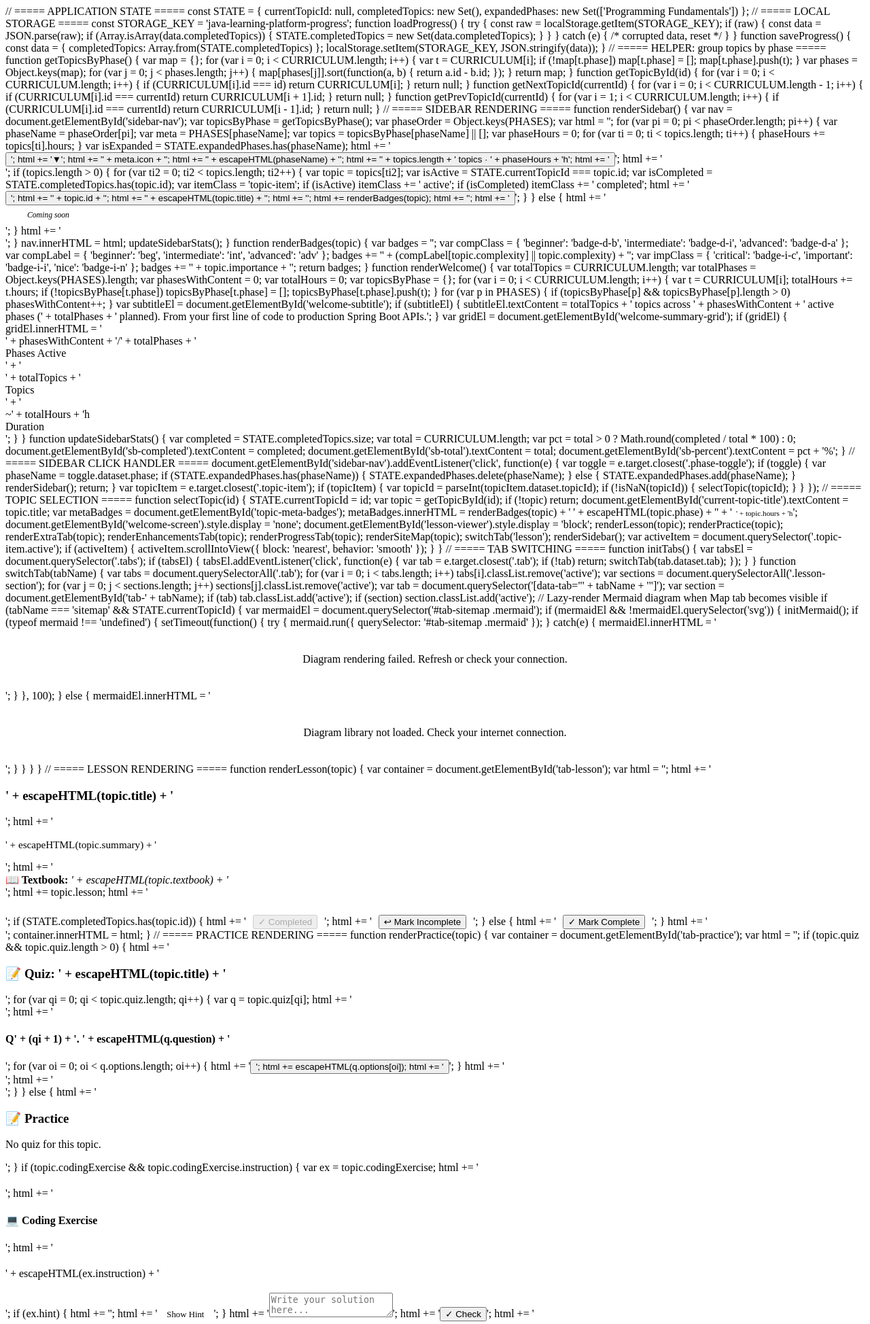
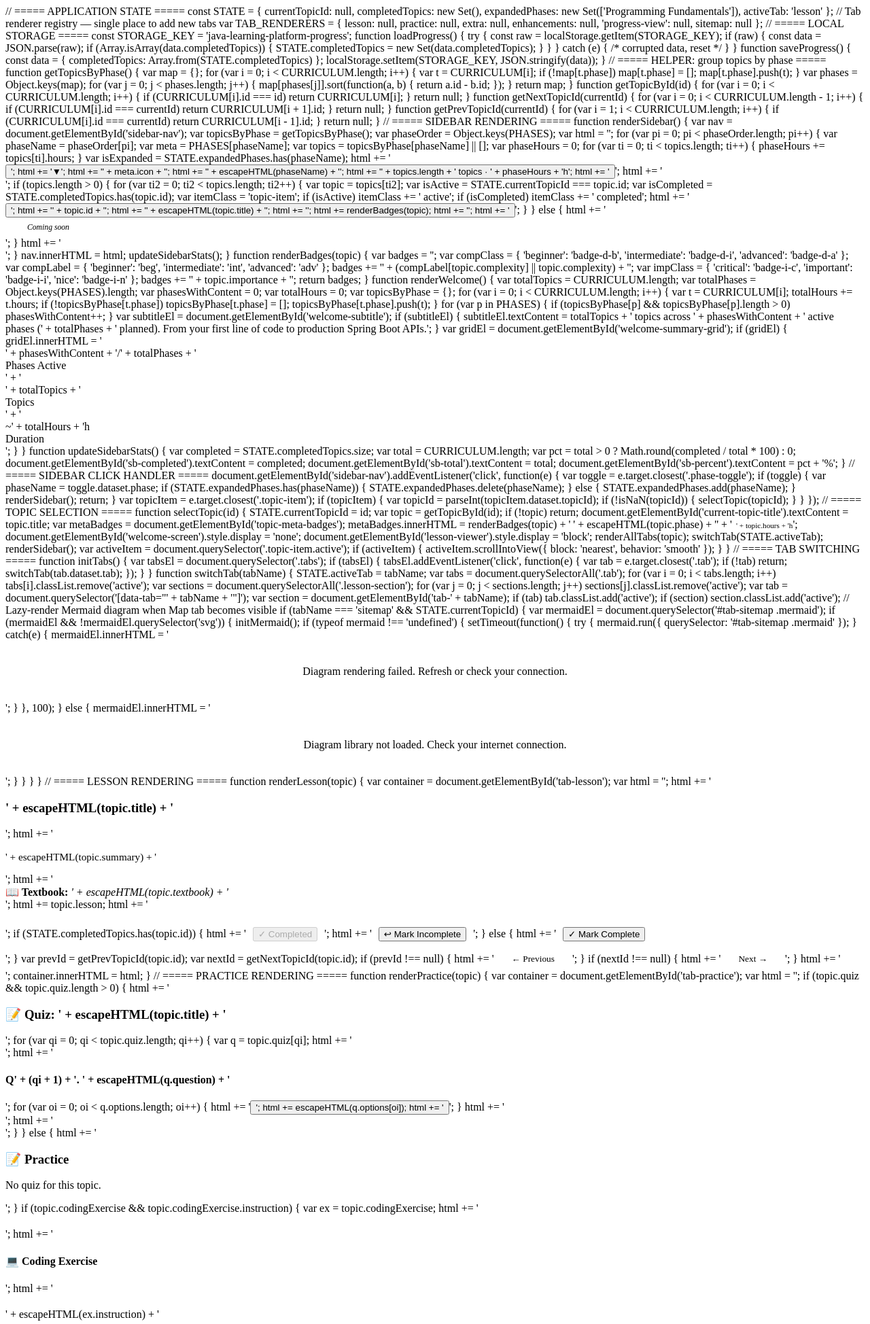
Before and after one commit to Eloise2011/java-learning-platform, a Python web app: template src/templates/tail.html in a window 1280 px wide. Shown: the top 1948 px of the page at 68% size. Run offline with Jinja, Linux system fonts and the light colour scheme; the template is opened without the code that fills it, so the values that code supplies are empty.

Commit message:
Rebuild dist with v1.4 templates

```diff
--- a/src/templates/head.html
+++ b/src/templates/head.html
@@ -7,8 +7,8 @@
 <style>*, *::before, *::after { box-sizing: border-box; margin: 0; padding: 0; }
 :root {
   --bg: #faf9f7; --surface: #ffffff; --surface2: #f3f1ee; --surface3: #e2ded8;
-  --text: #1e293b; --text2: #64748b; --text3: #94a3b8;
-  --accent: #2563eb; --accent2: #7c3aed; --success: #059669; --warning: #d97706;
+  --text: #1e293b; --text2: #475569; --text3: #64748b;
+  --accent: #2563eb; --accent2: #7c3aed; --success: #047857; --warning: #d97706;
   --danger: #dc2626;
   --java: #ea580c; --tools: #9333ea; --dsa: #db2777; --db: #2563ea;
   --web: #0284c7; --spring: #4d7c0f;
@@ -150,6 +150,7 @@ body { font-family: var(--font); background: var(--bg); color: var(--text); heig
 .notify-prompt { background: var(--surface); border: 1px solid var(--accent2); border-radius: var(--radius); padding: 14px; margin-top: 12px; text-align: center; }
 .notify-prompt button { padding: 6px 16px; background: var(--accent2); color: white; border: none; border-radius: 6px; font-weight: 700; cursor: pointer; font-family: var(--font); font-size: 0.8rem; margin-top: 6px; }
 ::-webkit-scrollbar { width: 5px; } ::-webkit-scrollbar-track { background: transparent; } ::-webkit-scrollbar-thumb { background: var(--surface3); border-radius: 3px; }
+button:focus-visible, a:focus-visible, input:focus-visible, textarea:focus-visible, select:focus-visible { outline: 2px solid var(--accent); outline-offset: 2px; }
 @media (max-width: 900px) { body { flex-direction: column; } .sidebar { width: 100%; min-width: 100%; max-height: 38vh; } .main { height: 62vh; } .content-area { padding: 16px; } }
 
 .resource-form { background: var(--surface); border: 1px solid var(--surface3); border-radius: var(--radius); padding: 14px; margin-bottom: 12px; }
--- a/src/templates/tail.html
+++ b/src/templates/tail.html
@@ -2,7 +2,18 @@
 const STATE = {
     currentTopicId: null,
     completedTopics: new Set(),
-    expandedPhases: new Set(['Programming Fundamentals'])
+    expandedPhases: new Set(['Programming Fundamentals']),
+    activeTab: 'lesson'
+};
+
+// Tab renderer registry — single place to add new tabs
+var TAB_RENDERERS = {
+    lesson: null,
+    practice: null,
+    extra: null,
+    enhancements: null,
+    'progress-view': null,
+    sitemap: null
 };
 
 // ===== LOCAL STORAGE =====
@@ -197,13 +208,8 @@ function selectTopic(id) {
     document.getElementById('welcome-screen').style.display = 'none';
     document.getElementById('lesson-viewer').style.display = 'block';
 
-    renderLesson(topic);
-    renderPractice(topic);
-    renderExtraTab(topic);
-    renderEnhancementsTab(topic);
-    renderProgressTab(topic);
-    renderSiteMap(topic);
-    switchTab('lesson');
+    renderAllTabs(topic);
+    switchTab(STATE.activeTab);
     renderSidebar();
 
     var activeItem = document.querySelector('.topic-item.active');
@@ -225,6 +231,7 @@ function initTabs() {
 }
 
 function switchTab(tabName) {
+    STATE.activeTab = tabName;
     var tabs = document.querySelectorAll('.tab');
     for (var i = 0; i < tabs.length; i++) tabs[i].classList.remove('active');
     var sections = document.querySelectorAll('.lesson-section');
@@ -264,12 +271,20 @@ function renderLesson(topic) {
     html += '<div class="textbook-ref"><strong>📖 Textbook:</strong> <em>' + escapeHTML(topic.textbook) + '</em></div>';
     html += topic.lesson;
 
-    html += '<div style="margin-top:24px;display:flex;gap:10px;align-items:center">';
+    html += '<div style="margin-top:24px;display:flex;gap:10px;align-items:center;flex-wrap:wrap">';
     if (STATE.completedTopics.has(topic.id)) {
         html += '<button class="complete-btn" disabled>✓ Completed</button>';
         html += '<button class="reset-btn" onclick="unmarkComplete(' + topic.id + ')">↩ Mark Incomplete</button>';
     } else {
         html += '<button class="complete-btn" onclick="markComplete(' + topic.id + ')">✓ Mark Complete</button>';
+    }
+    var prevId = getPrevTopicId(topic.id);
+    var nextId = getNextTopicId(topic.id);
+    if (prevId !== null) {
+        html += '<button class="secondary" onclick="selectTopic(' + prevId + ')" style="padding:8px 16px;background:transparent;border:1px solid var(--surface3);color:var(--text2);border-radius:6px;cursor:pointer;font-family:var(--font)">← Previous</button>';
+    }
+    if (nextId !== null) {
+        html += '<button class="secondary" onclick="selectTopic(' + nextId + ')" style="padding:8px 16px;background:transparent;border:1px solid var(--surface3);color:var(--text2);border-radius:6px;cursor:pointer;font-family:var(--font)">Next →</button>';
     }
     html += '</div>';
 
@@ -426,6 +441,23 @@ function checkAnswer(topicId, questionIndex, selectedOption) {
         fb.textContent = (isCorrect ? '✓ Correct! ' : '✗ Incorrect. ') + q.explanation;
         fb.classList.add('show', isCorrect ? 'correct' : 'wrong');
     }
+
+    // Add retry button after answer
+    var retryBtn = document.createElement('button');
+    retryBtn.textContent = '🔄 Retry';
+    retryBtn.style.cssText = 'margin-top:8px;padding:6px 14px;background:transparent;border:1px solid var(--surface3);color:var(--text2);border-radius:6px;cursor:pointer;font-family:var(--font);font-size:0.78rem';
+    retryBtn.onclick = function(e) {
+        e.stopPropagation();
+        var opts = questionEl.querySelectorAll('.quiz-option');
+        for (var k = 0; k < opts.length; k++) {
+            opts[k].disabled = false;
+            opts[k].classList.remove('correct', 'wrong');
+        }
+        fb.classList.remove('show', 'correct', 'wrong');
+        fb.textContent = '';
+        if (retryBtn.parentNode) retryBtn.remove();
+    };
+    fb.appendChild(retryBtn);
 }
 
 // ===== CODING EXERCISE LOGIC =====
@@ -478,11 +510,8 @@ function markComplete(id) {
     var topic = getTopicById(id);
     showToast('✓ Completed: ' + topic.title, 'success');
 
-    renderLesson(topic);
-    renderPractice(topic);
-    renderExtraTab(topic);
-    renderEnhancementsTab(topic);
-    renderProgressTab(topic);
+    renderAllTabs(topic);
+    switchTab(STATE.activeTab);
     renderSidebar();
 
     var nextId = getNextTopicId(id);
@@ -505,11 +534,8 @@ function unmarkComplete(id) {
     saveProgress();
     var topic = getTopicById(id);
     showToast('↩ Marked incomplete: ' + topic.title, 'warn');
-    renderLesson(topic);
-    renderPractice(topic);
-    renderExtraTab(topic);
-    renderEnhancementsTab(topic);
-    renderProgressTab(topic);
+    renderAllTabs(topic);
+    switchTab(STATE.activeTab);
     renderSidebar();
 }
 
@@ -519,11 +545,8 @@ function resetAllProgress() {
         saveProgress();
         var currentTopic = STATE.currentTopicId ? getTopicById(STATE.currentTopicId) : null;
         if (currentTopic) {
-            renderLesson(currentTopic);
-            renderPractice(currentTopic);
-            renderExtraTab(currentTopic);
-            renderEnhancementsTab(currentTopic);
-            renderProgressTab(currentTopic);
+            renderAllTabs(currentTopic);
+            switchTab(STATE.activeTab);
         }
         renderSidebar();
         showToast('All progress reset', 'warn');
```
Also changed, not shown: dist/index.html (+50 -26 lines).
